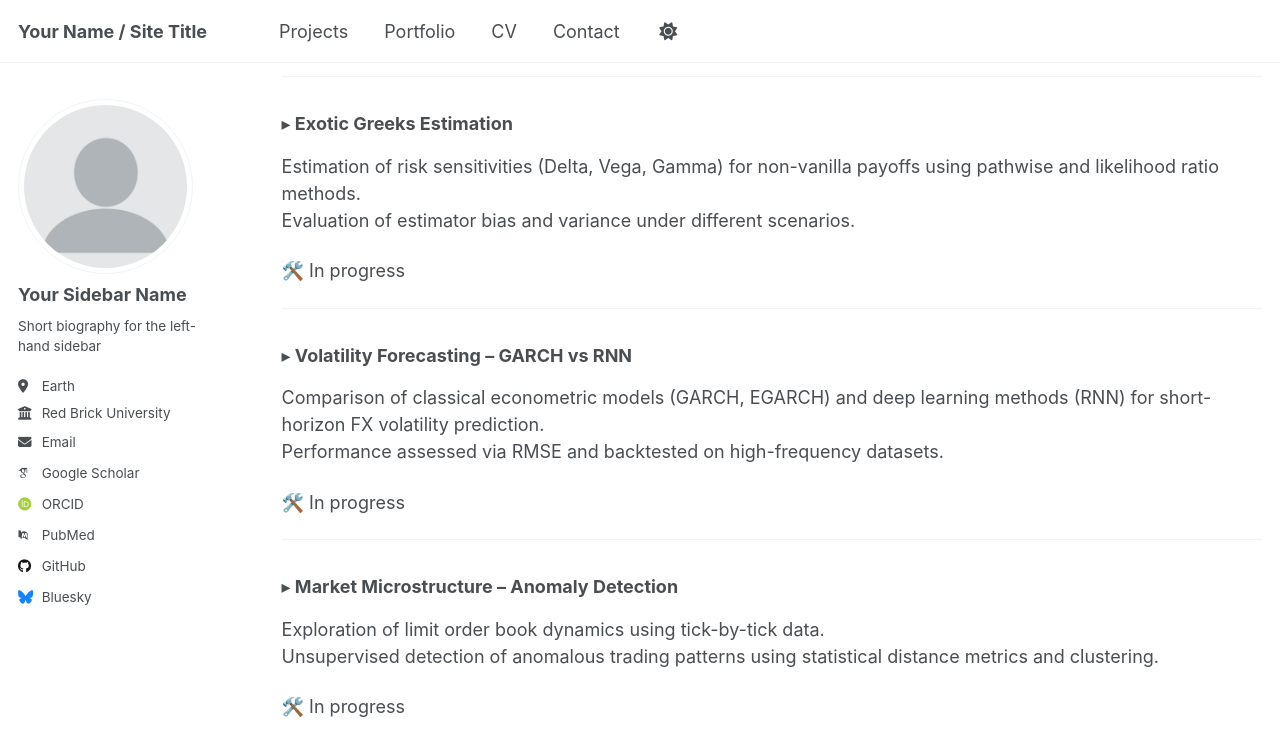
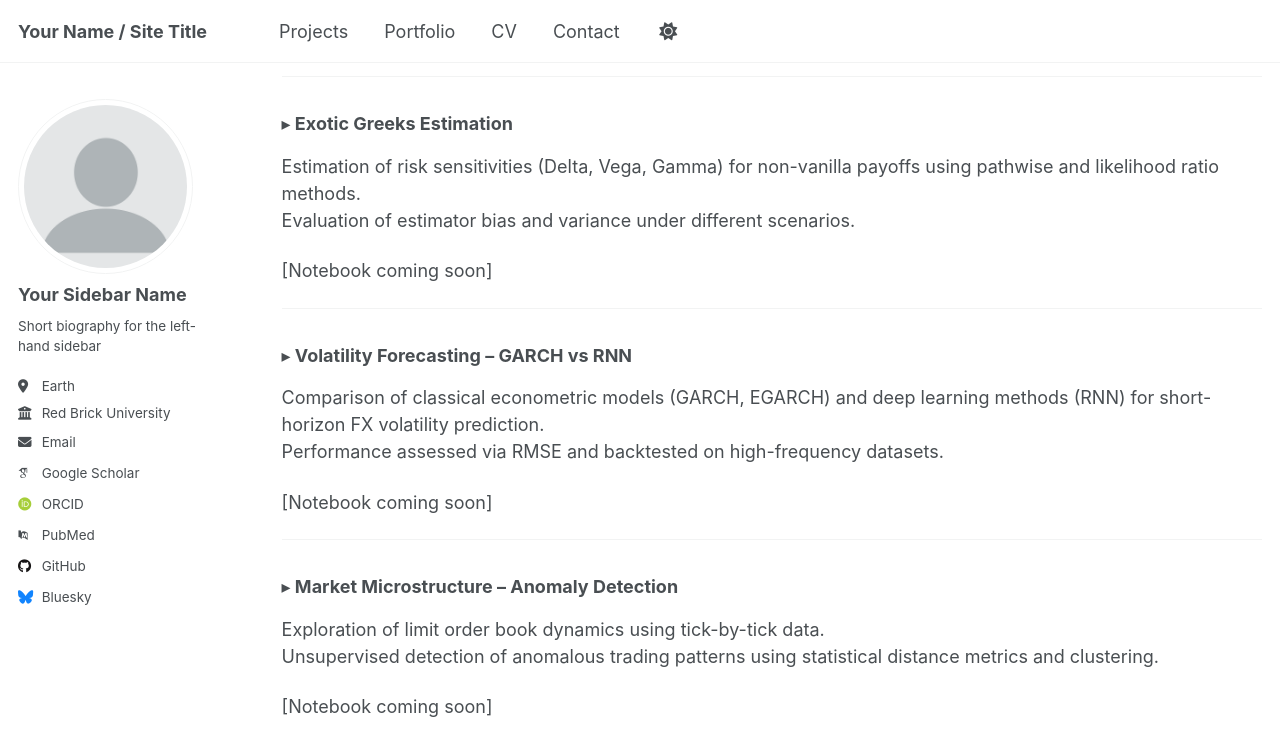
Before and after one commit to MaysaaRais/MaysaaRais.github.io, a Jekyll site: the page built from _pages/projects.md, in a window 1280 px wide and 900 px high, scrolled down 654 px. Shown: the top 756 px of the window. Built offline with Jekyll 4.4.1, drawn with Linux system fonts in a browser that asks for light colours; some web fonts are replaced.

Commit message:
Update projects.md

```diff
--- a/_pages/projects.md
+++ b/_pages/projects.md
@@ -32,7 +32,7 @@ Numerical pricing of European options via Monte Carlo and calibration of implied
 Estimation of risk sensitivities (Delta, Vega, Gamma) for non-vanilla payoffs using pathwise and likelihood ratio methods.
 Evaluation of estimator bias and variance under different scenarios.
 
-🛠️ In progress
+[Notebook coming soon]
 
 ---
 
@@ -40,7 +40,8 @@ Evaluation of estimator bias and variance under different scenarios.
 Comparison of classical econometric models (GARCH, EGARCH) and deep learning methods (RNN) for short-horizon FX volatility prediction.
 Performance assessed via RMSE and backtested on high-frequency datasets.
 
-🛠️ In progress
+[Notebook coming soon]
+
 
 ---
 
@@ -48,4 +49,4 @@ Performance assessed via RMSE and backtested on high-frequency datasets.
 Exploration of limit order book dynamics using tick-by-tick data.
 Unsupervised detection of anomalous trading patterns using statistical distance metrics and clustering.
 
-🛠️ In progress
+[Notebook coming soon]
```
